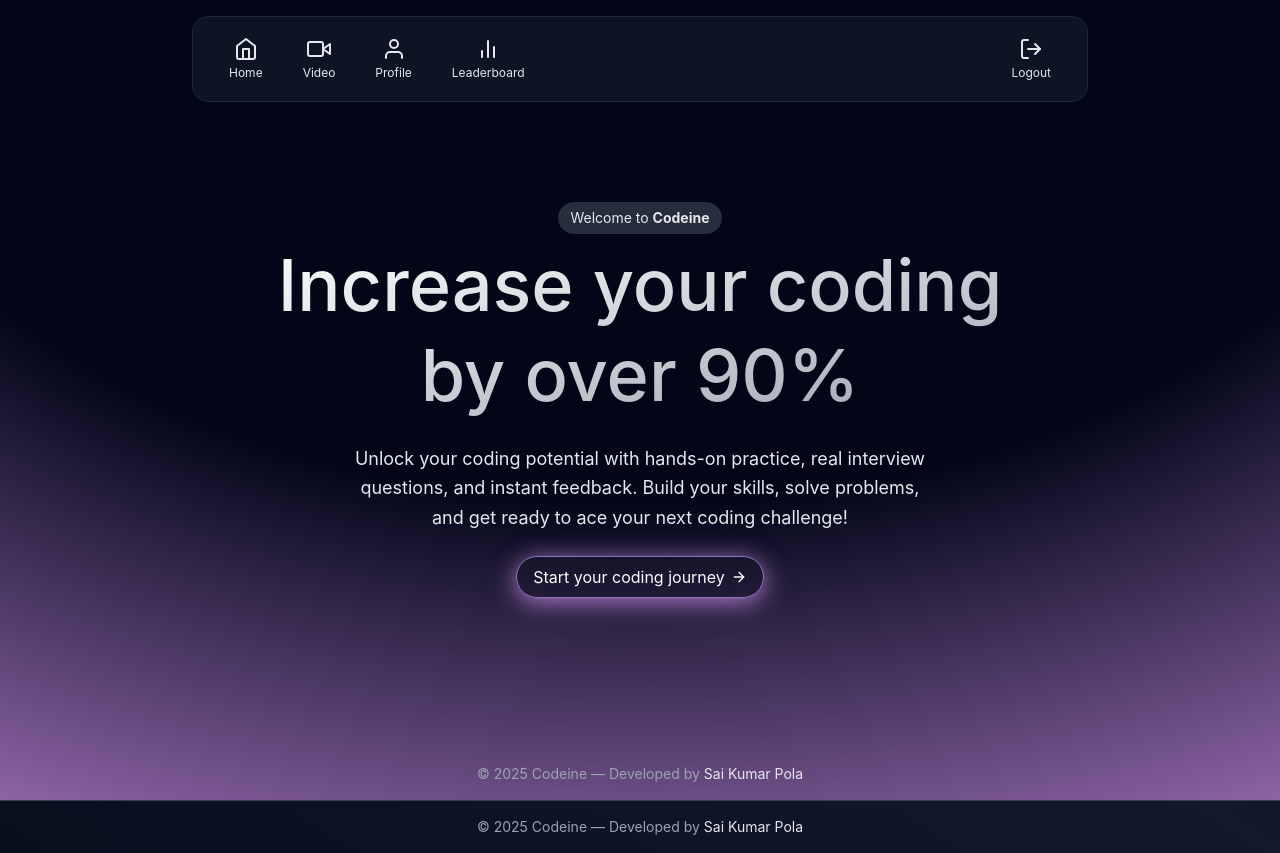
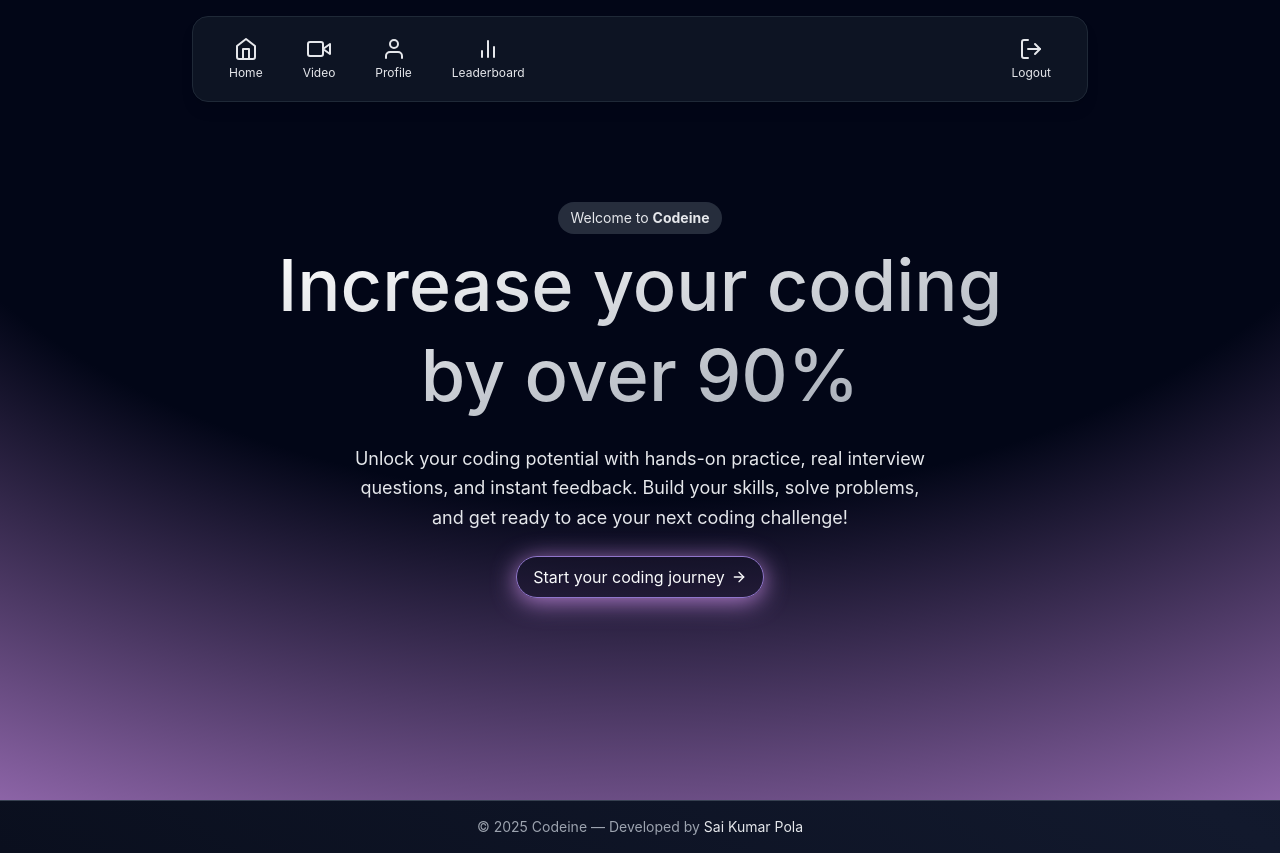
Before and after one commit to saikumarpol/Codeine, a React (Create React App) app: page /home in a window 1280 px wide. Built offline with nearby package versions, Linux system fonts and the light colour scheme.

Commit message:
Update home.jsx

```diff
--- a/src/pages/home.jsx
+++ b/src/pages/home.jsx
@@ -50,17 +50,7 @@ export default function Home() {
       </div>
 
       {/* Footer Branding */}
-  <footer className="absolute bottom-4 w-full text-center text-gray-400 text-sm">
-  © {new Date().getFullYear()} Codeine — Developed by{" "}
-  <a
-    href="https://www.linkedin.com/in/sai-kumar-pola-3993851a1/"
-    target="_blank"
-    rel="noopener noreferrer"
-    className="text-gray-200 hover:underline hover:text-blue-400 transition-colors"
-  >
-    Sai Kumar Pola
-  </a>
-</footer>
+
 
     </motion.section>
   );
```
